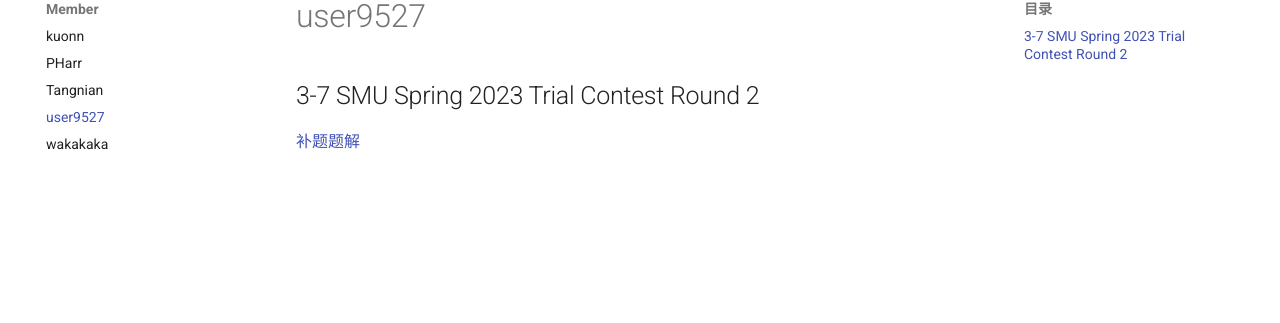
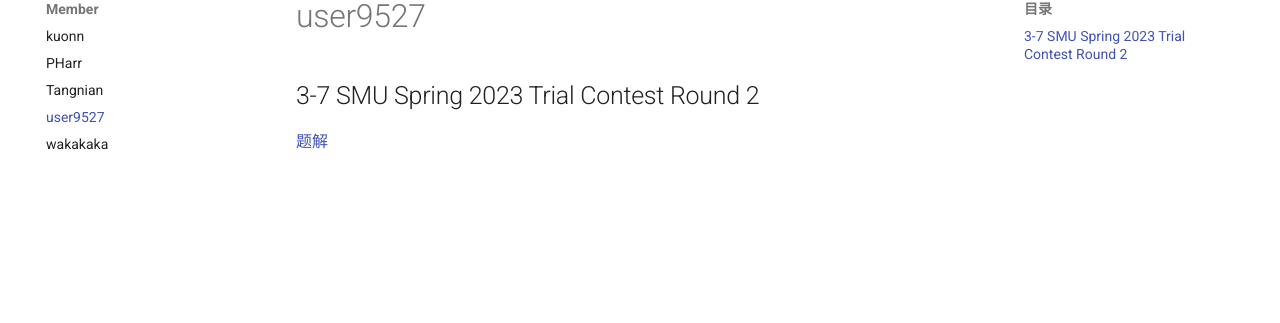
Before and after one commit to SMU-XCPC/wiki, an MkDocs documentation site: the page built from docs/Member/user957.md, in a window 1280 px wide. Shown: the part 150-473 px from the top of the page. Built offline with MkDocs 1.6.1 and Material for MkDocs 9.7.7, drawn with Linux system fonts in a browser that asks for light colours.

Commit message:
Update user957.md

```diff
--- a/docs/Member/user957.md
+++ b/docs/Member/user957.md
@@ -2,4 +2,4 @@
 
 ## 3-7 SMU Spring 2023 Trial Contest Round 2
 
-[补题题解]()
+[题解](https://www.luogu.com.cn/blog/user9527/zhou-er)
```
